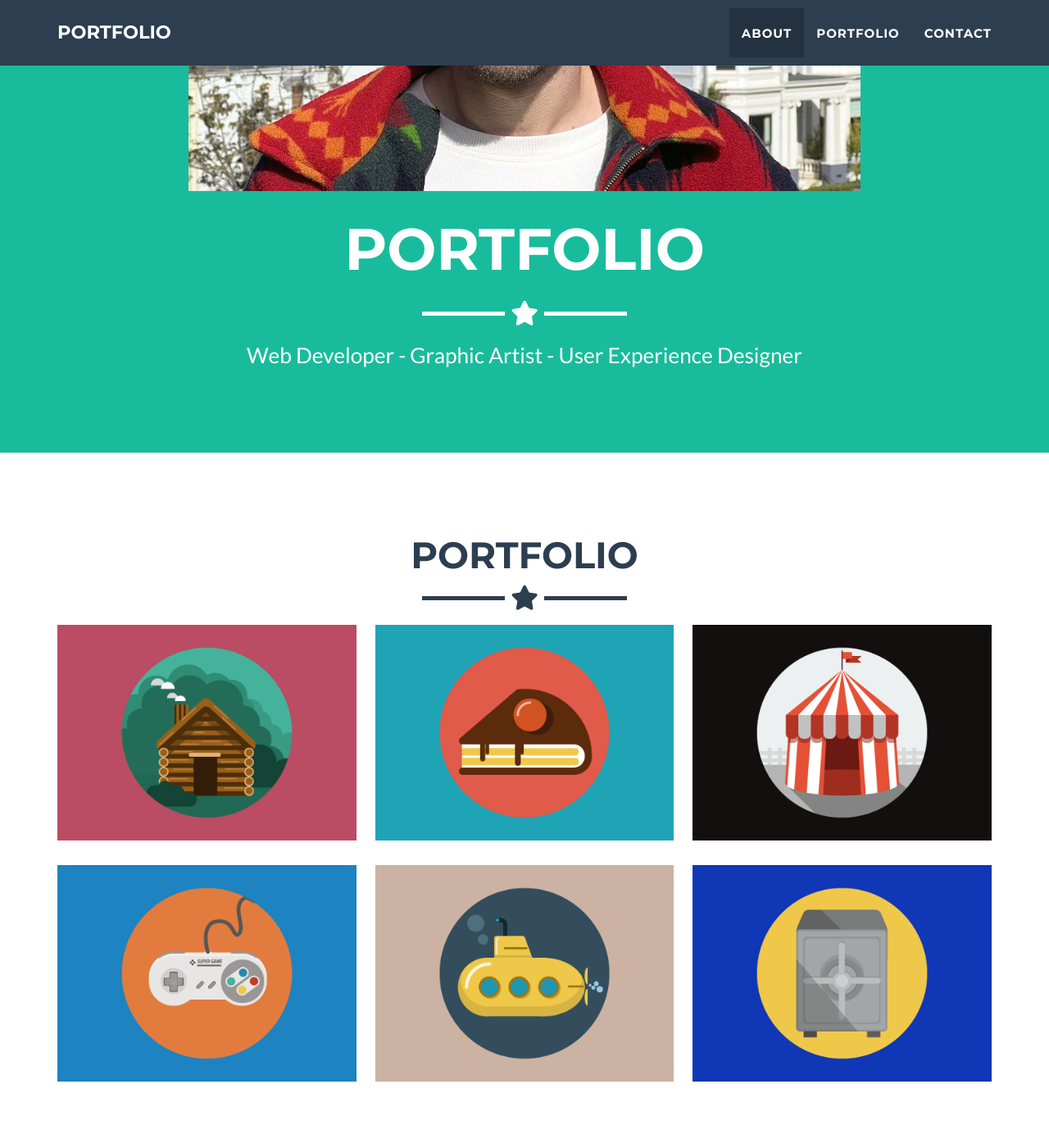
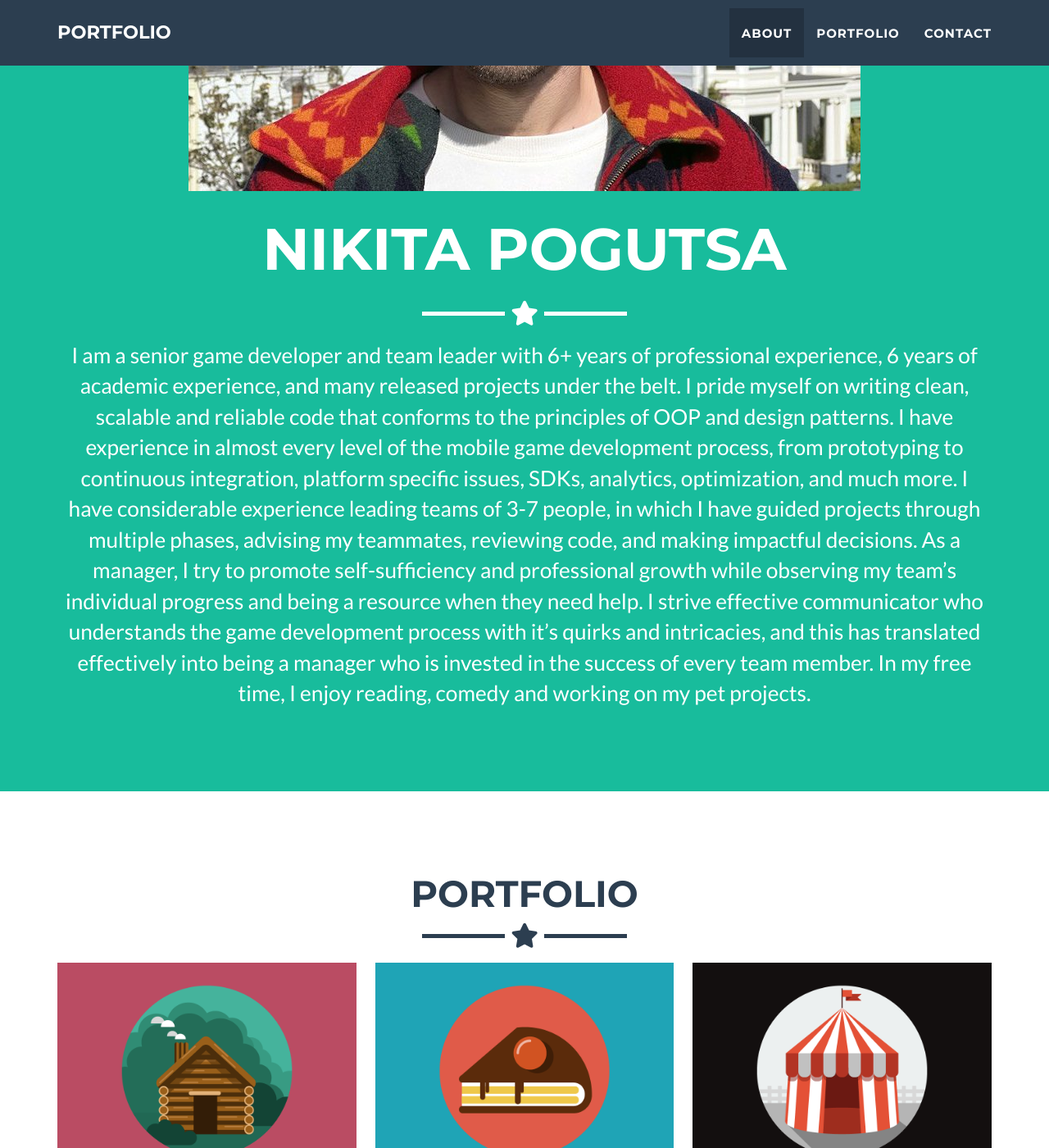
Before and after one commit to npoguca/CV, a Jekyll site: the page built from _posts/2014-07-18-project-1.markdown, in a window 1280 px wide and 1400 px high, scrolled down 524 px. Shown: the whole window at 82% size. Built offline with Jekyll 4.4.1, drawn with Linux system fonts in a browser that asks for light colours.

Commit message:
Update header.html

```diff
--- a/_includes/header.html
+++ b/_includes/header.html
@@ -5,9 +5,21 @@
       <div class="col-lg-12">
         <img class="img-responsive" src="img/profile.jpg" alt="profile-pic" />
         <div class="intro-text">
-          <span class="name">{{ site.title }}</span>
+          <span class="name">{{ "NIKITA POGUTSA" }}</span>
           <hr class="star-light" />
-          <span class="skills">{{ site.skills }}</span>
+          <span class="skills">{{"I am a senior game developer and team leader with 6+ years of professional experience, 6 years of academic experience,
+          and many released projects under the belt. I pride myself on writing clean, scalable and reliable code that conforms to
+          the principles of OOP and design patterns. I have experience in almost every level of the mobile game development
+          process, from prototyping to continuous integration, platform specific issues, SDKs, analytics, optimization, and much
+          more.
+
+          I have considerable experience leading teams of 3-7 people, in which I have guided projects through multiple phases,
+          advising my teammates, reviewing code, and making impactful decisions. As a manager, I try to promote self-sufficiency
+          and professional growth while observing my team’s individual progress and being a resource when they need help. I strive
+          effective communicator who understands the game development process with it’s quirks and intricacies, and this has
+          translated effectively into being a manager who is invested in the success of every team member.
+
+          In my free time, I enjoy reading, comedy and working on my pet projects." }}</span>
         </div>
       </div>
     </div>
```
